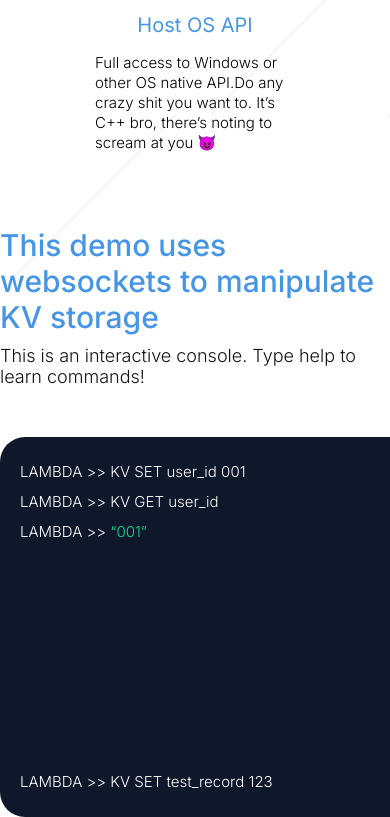
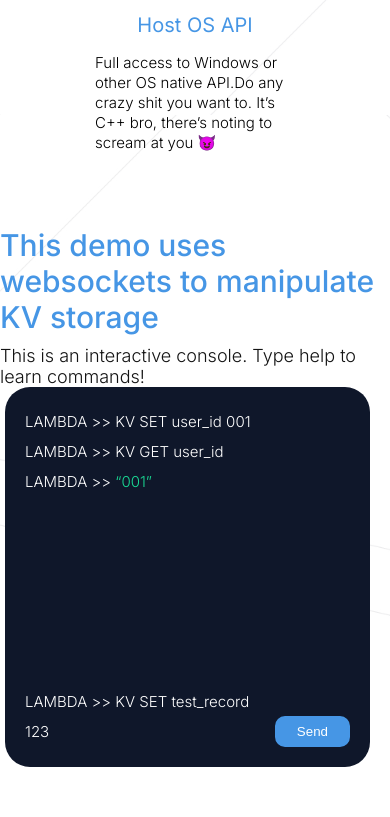
Before and after one commit to maddsua/lambda, a Vue app in the folder examples/frontends/demo/: page / in a window 390 px wide. Shown: the part 1658-2475 px from the top of the page. After the commit the page ends 2425 px from the top, so only its background shows below. Built offline with nearby package versions, Linux system fonts and the light colour scheme.

Commit message:
Update Console.vue

```diff
--- a/examples/frontends/demo/src/components/Console.vue
+++ b/examples/frontends/demo/src/components/Console.vue
@@ -88,4 +88,11 @@ span {
         }
     }
 }
+
+@media (max-width: 720px) {
+    .demo {
+        width: auto;
+        margin: 0 20px 0 5px;
+    }
+}
 </style>
```
